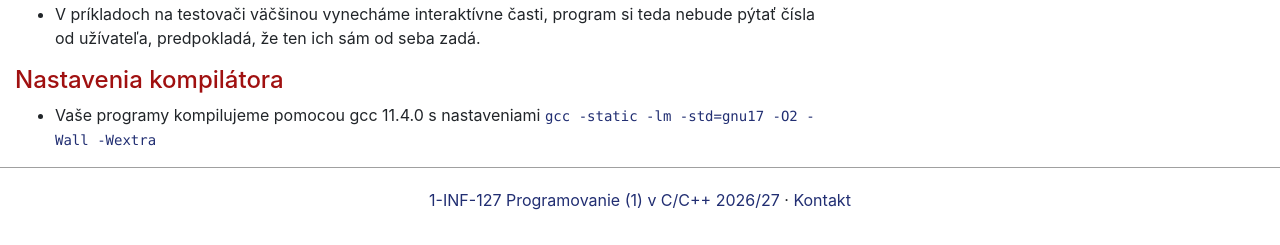
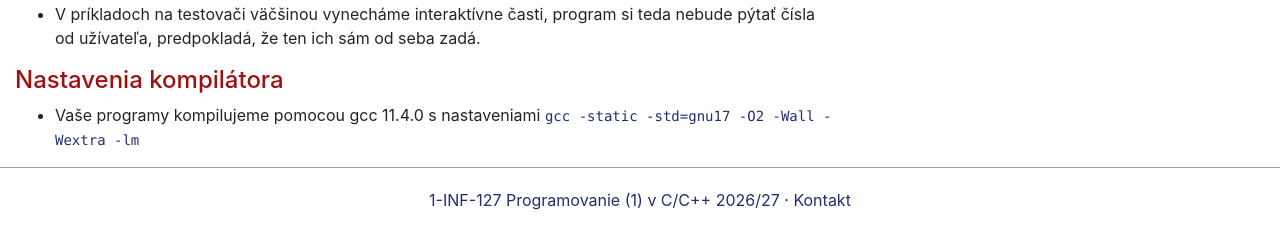
Before and after one commit to dcs-fmph/prog1, a Jekyll site: the page built from notes/Testovac.md, in a window 1280 px wide. Shown: the part 1314-1559 px from the top of the page. Built offline with Jekyll 4.4.1, drawn with Linux system fonts in a browser that asks for light colours; nearby versions of some CDN libraries; our own code applies the rules of GitHub Pages for plain Markdown files.

```diff
--- a/notes/Testovac.md
+++ b/notes/Testovac.md
@@ -81,4 +81,4 @@ Please enter the first number: Please enter the second number: 10+3=13
 ## Nastavenia kompilátora
 
   - Vaše programy kompilujeme pomocou gcc 11.4.0 s nastaveniami `gcc
-    -static -lm -std=gnu17 -O2 -Wall -Wextra`
+    -static -std=gnu17 -O2 -Wall -Wextra -lm`
```
